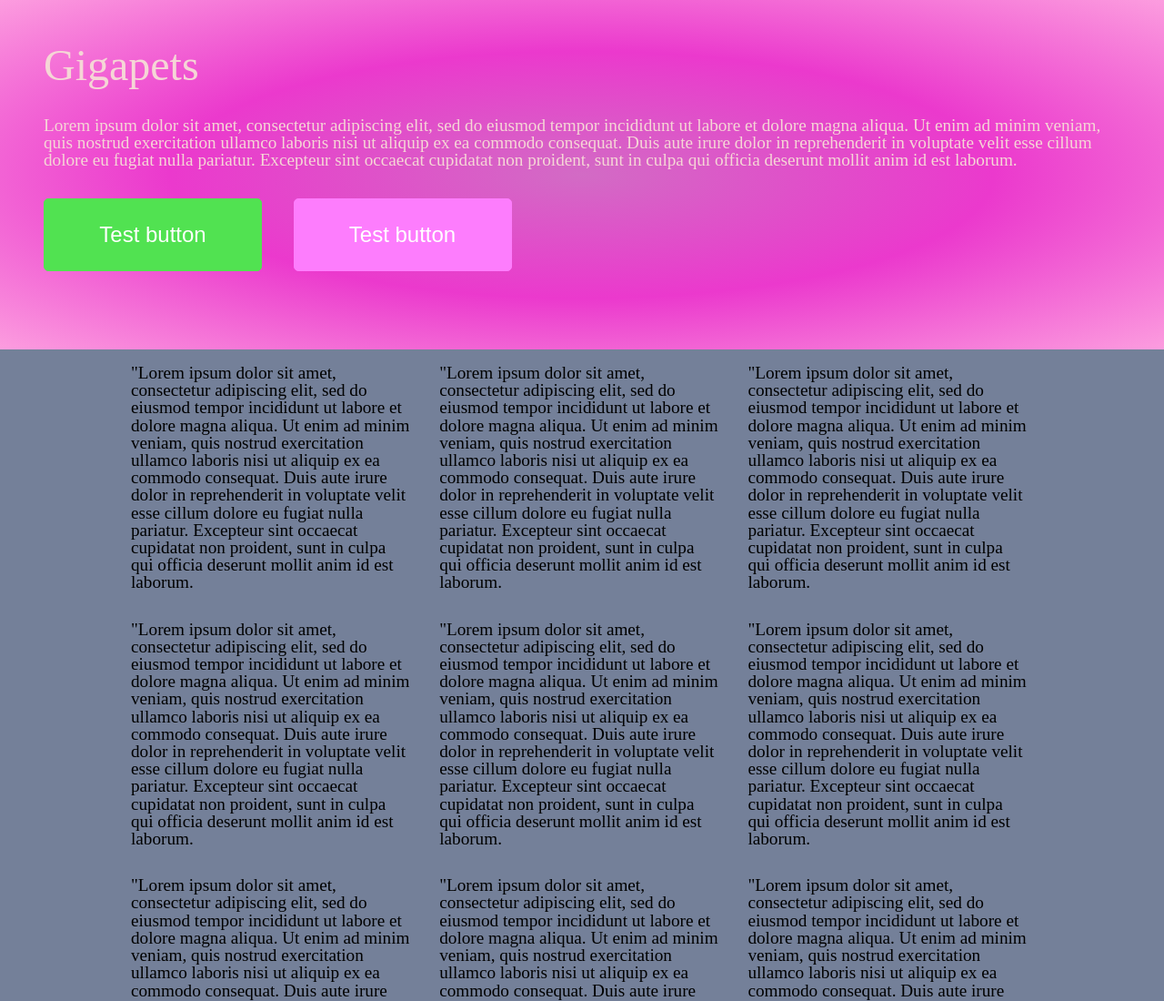
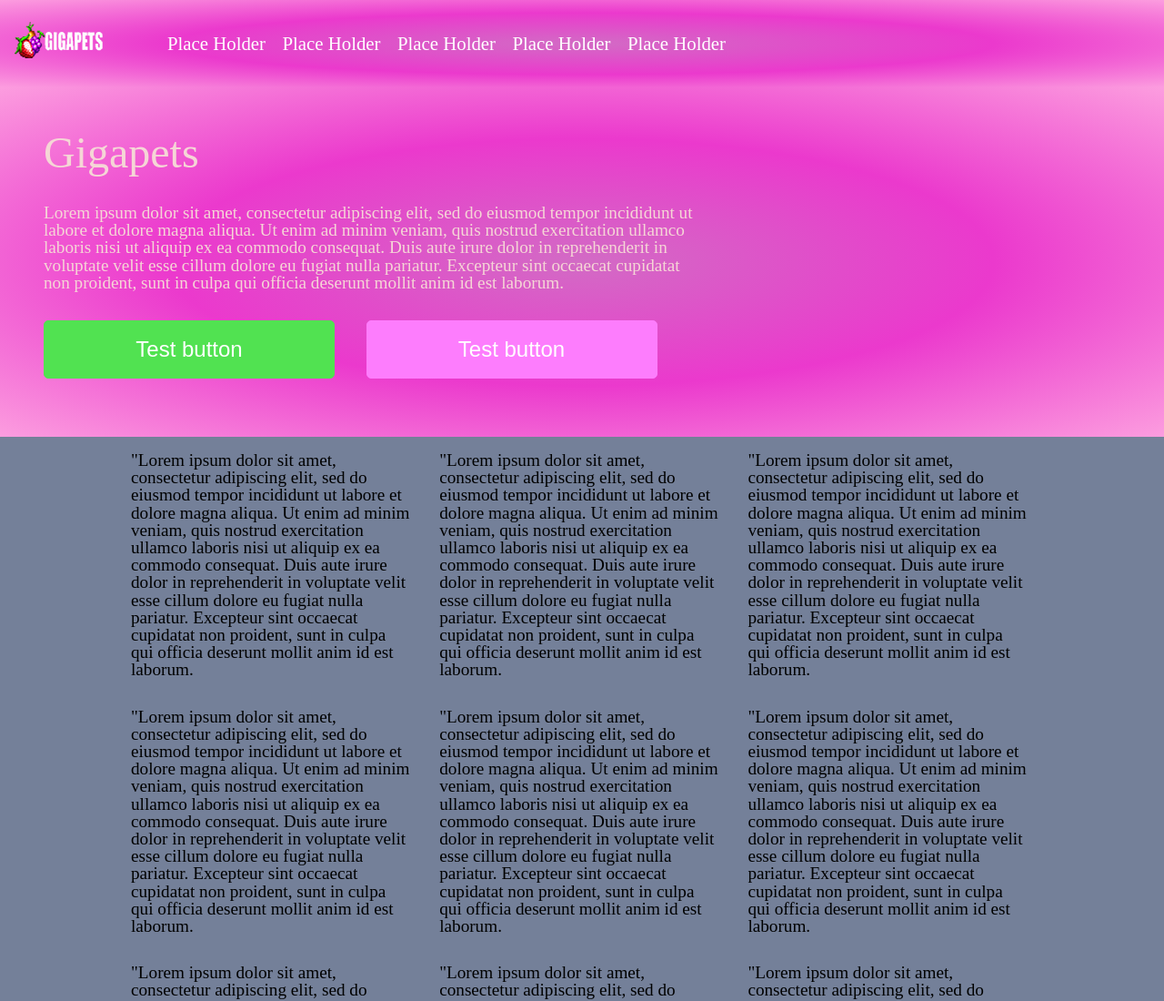
Before and after one commit to gigapets/landing2, a plain HTML site: page index.html in a window 1280 px wide. Shown: the top 1100 px of the page at 91% size. Drawn offline with Linux system fonts and the light colour scheme.

Commit message:
added nav and logo

```diff
--- a/Design/index.css
+++ b/Design/index.css
@@ -49,6 +49,7 @@
 }
 
 /*body and containers*/
+
 .container{
     width: 100%;
     background-color: #748099;
@@ -65,14 +66,14 @@
     padding: 1rem;
 }
 .container button{
-    height: 5rem;
-    width: 15rem;
+    height: 4rem;
+    width: 20rem;
     border-radius: 5px;
     padding: 1rem;
     margin: 1rem;
-
     font-size: 1.5rem;
     color: white;
+
 }
 #red{
     background-color: rgb(253, 125, 253);
@@ -89,6 +90,9 @@
     padding: 2rem;
     color: rgb(245, 214, 214);
 }
+.top-container p{
+    width: 60%;
+}
 .container2{
     width: 80%;
     margin: 0 auto;
@@ -99,3 +103,27 @@
 .blocks{
     width: 30%;
 }
+/*navigation*/
+.nav-bar{
+    display: flex;
+    background-image: radial-gradient(rgba(241, 100, 211, 0.753), rgb(235, 57, 205), rgb(252, 157, 223)) ;
+    width: 100%;
+    height: 4rem;
+    justify-content: flex-start;
+    align-items: center;
+    padding: 1rem;
+}
+
+.menu a{
+    font-size: 1.3rem;
+    color: white;
+    padding: .5rem;
+   text-decoration: none;
+}
+.logo{
+    width: 10rem;
+    height:3rem;
+}
+.submenu{
+    display: none;
+}
--- a/index.html
+++ b/index.html
@@ -7,6 +7,26 @@
 </head>
 
 <body class= "container">
+    <div class= 'nav-bar'>
+        <div class= "logo">
+            <img src ="Assets/logo.png" alt= "gigapets logo">
+        </div>
+        <nav class="menu">
+            <a href="#">Place Holder</a>
+            <a href="#">Place Holder</a>
+            <a href="#">Place Holder</a>
+            <a href="#">Place Holder</a>
+            <a href="#">Place Holder</a>
+            <div class = 'submenu'>
+                <a href="#">Place Holder</a>
+                <a href="#">Place Holder</a>
+                <a href="#">Place Holder</a>
+                <a href="#">Place Holder</a>
+            </div>
+
+        </nav>
+    </div>
+
     <header class="top-container">
         <h1>Gigapets</h1>
         <p>Lorem ipsum dolor sit amet, consectetur adipiscing elit, sed do eiusmod tempor incididunt ut labore et dolore magna aliqua. Ut enim ad minim veniam, quis nostrud exercitation ullamco laboris nisi ut aliquip ex ea commodo consequat. Duis aute irure dolor in reprehenderit in voluptate velit esse cillum dolore eu fugiat nulla pariatur. Excepteur sint occaecat cupidatat non proident, sunt in culpa qui officia deserunt mollit anim id est laborum.</p>
```
Also changed, not shown: Assets/coloured-fruits-collection_1264-146.jpg (added), Assets/logo.jpg (added), Assets/logo.png (added).
